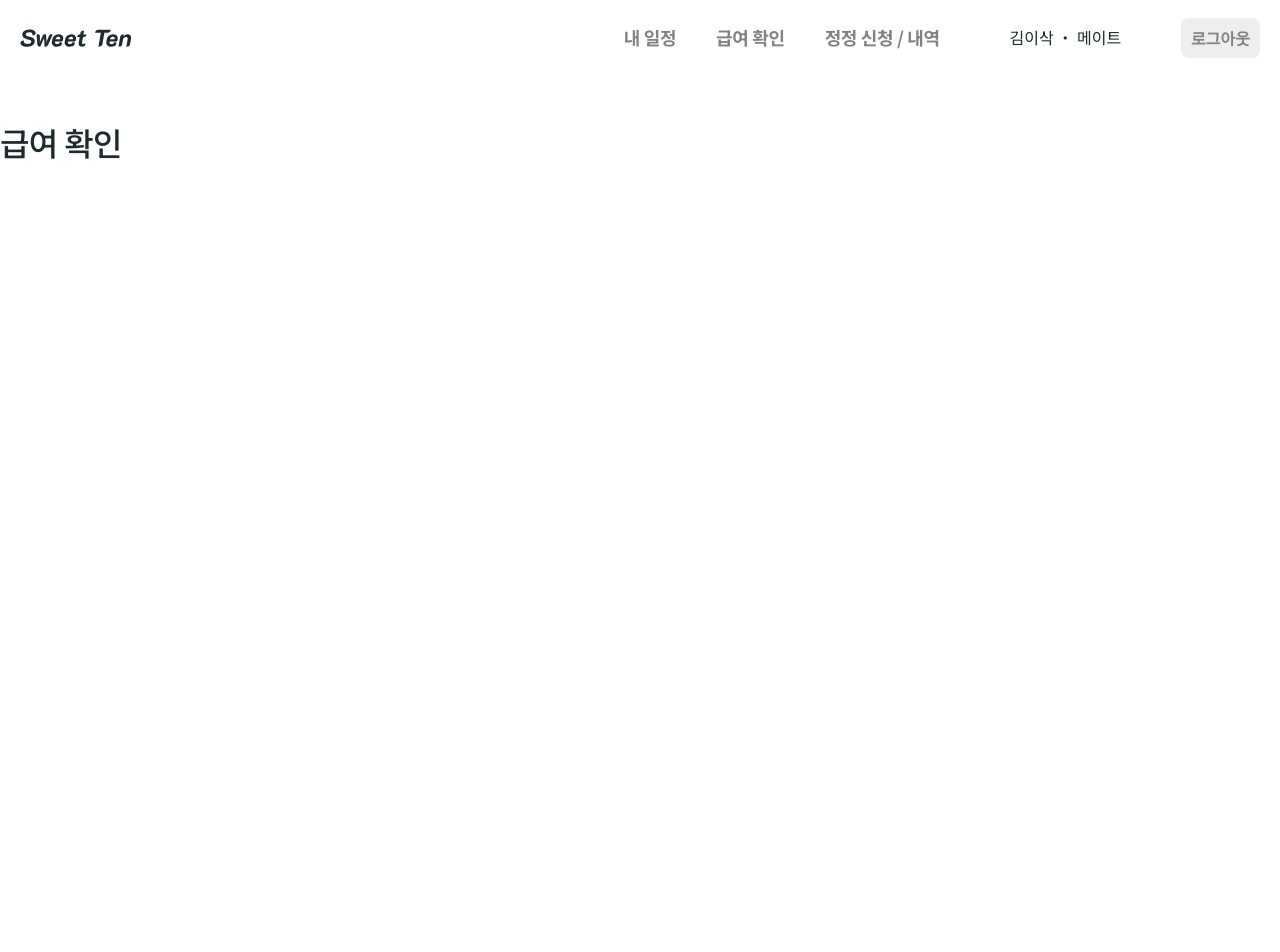
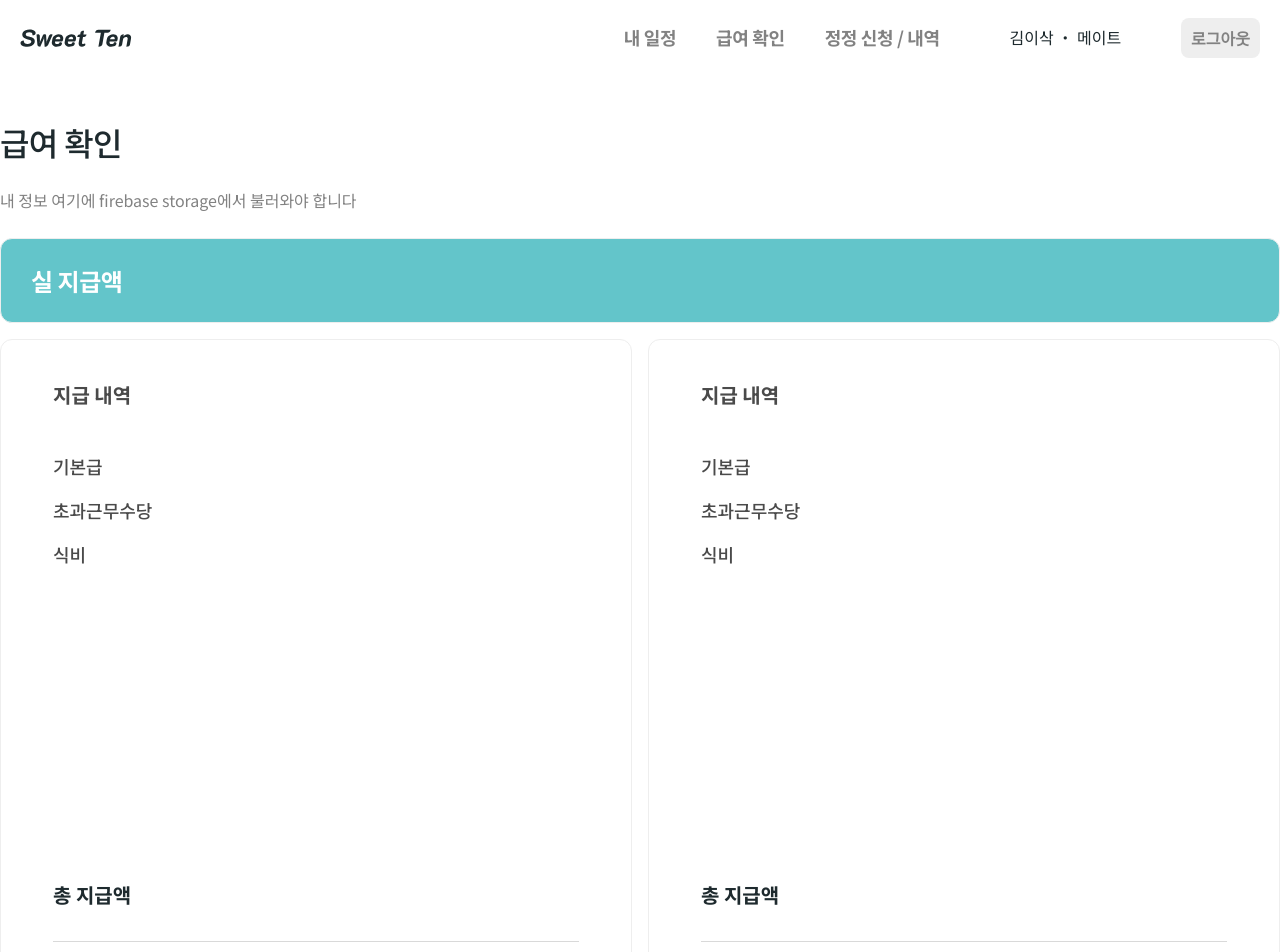
Before and after one commit to Dev-FE-3/toy-project2-team2, a React (Vite) app: page /MySalary in a window 1280 px wide. Shown: the top 952 px of the page. Before the commit the page ends 800 px from the top, so only its background shows below. Built offline with nearby package versions, Linux system fonts and the light colour scheme; no server answers; sample sign-in values are in the browser's storage; a web font is replaced by a local one.

Commit message:
Feat : mySalary 기본 틀 제작

```diff
--- /dev/null
+++ b/src/pages/mySalary/CalcBox.jsx
@@ -0,0 +1,71 @@
+import styled from "styled-components";
+
+const Box = styled.div`
+  display: flex;
+  height: 562px;
+  padding: 40px 52px 84px 52px;
+  flex-direction: column;
+  align-items: flex-start;
+  flex: 1 0 0;
+  border-radius: 12px;
+  border: 1px solid var(--background-color);
+  justify-content: space-between; /* 상단과 하단을 분리 */
+`;
+
+const Title = styled.span`
+  color: var(--text-sencondary);
+  font-size: 20px;
+  font-style: normal;
+  font-weight: 700;
+  line-height: normal;
+  margin-bottom: 44px;
+`;
+
+const Wrapper = styled.div`
+  flex-grow: 1; /* Wrapper가 가능한 공간을 모두 차지하도록 설정 */
+  display: flex;
+  flex-direction: column;
+`;
+
+const Content = styled.p`
+  color: var(--text-sencondary);
+  font-size: 18px;
+  font-style: normal;
+  font-weight: 500;
+  line-height: normal;
+  &:not(:first-child) {
+    margin-top: 18px;
+  }
+`;
+
+const Calc = styled.span`
+  color: var(--text-primary);
+  font-size: 20px;
+  font-style: normal;
+  font-weight: 700;
+  line-height: normal;
+`;
+
+const Line = styled.div`
+  width: 100%;
+  height: 1.5px;
+  background-color: var(--disabled);
+  margin-top: 32px;
+`;
+
+const CalcBox = () => {
+  return (
+    <Box>
+      <Title>지급 내역</Title>
+      <Wrapper>
+        <Content>기본급</Content>
+        <Content>초과근무수당</Content>
+        <Content>식비</Content>
+      </Wrapper>
+      <Calc>총 지급액</Calc>
+      <Line />
+    </Box>
+  );
+};
+
+export default CalcBox;
--- a/src/pages/mySalary/MySalary.jsx
+++ b/src/pages/mySalary/MySalary.jsx
@@ -1,9 +1,66 @@
-import PageTitle from '../../shared/components/titles/PageTitle'
+import styled from "styled-components";
+import PageTitle from "../../shared/components/titles/PageTitle";
+import CalcBox from "./CalcBox";
+
+const ContentBox = styled.div`
+  margin-top: 30px;
+`;
+
+const InfoWrap = styled.div``;
+
+const MyInfo = styled.div`
+  color: var(--text-disabled);
+  font-size: var(--font-size-primary);
+  font-style: normal;
+  font-weight: 400;
+  line-height: 24px; /* 150% */
+`;
+
+const MonthSort = styled.div``;
+
+const SalaryCalcBox = styled.div`
+  margin-top: 26px;
+  display: flex;
+  //width: 1240px;
+  flex: 1;
+  padding: 24px 30px;
+  justify-content: space-between;
+  align-items: center;
+  border-radius: 12px;
+  border: 1px solid var(--background-color);
+  background-color: var(--accent);
+  color: var(--white);
+  font-size: var(--font-size-title-medium);
+  font-style: normal;
+  font-weight: 700;
+  line-height: normal;
+  letter-spacing: -0.48px;
+`;
+
+const CalcWrapper = styled.div`
+  margin-top: 16px;
+  display: flex;
+  justify-content: space-between; /* 가로로 나열 */
+  gap: 16px; /* 두 박스 사이의 간격 16px */
+`;
 
 const MySalary = () => {
   return (
-    <PageTitle title="급여 확인" />
-  )
+    <>
+      <PageTitle title="급여 확인" />
+      <ContentBox>
+        <InfoWrap>
+          <MyInfo>내 정보 여기에 firebase storage에서 불러와야 합니다 </MyInfo>
+          <MonthSort />
+        </InfoWrap>
+        <SalaryCalcBox>실 지급액</SalaryCalcBox>
+        <CalcWrapper>
+          <CalcBox />
+          <CalcBox />
+        </CalcWrapper>
+      </ContentBox>
+    </>
+  );
 };
 
 export default MySalary;
```
